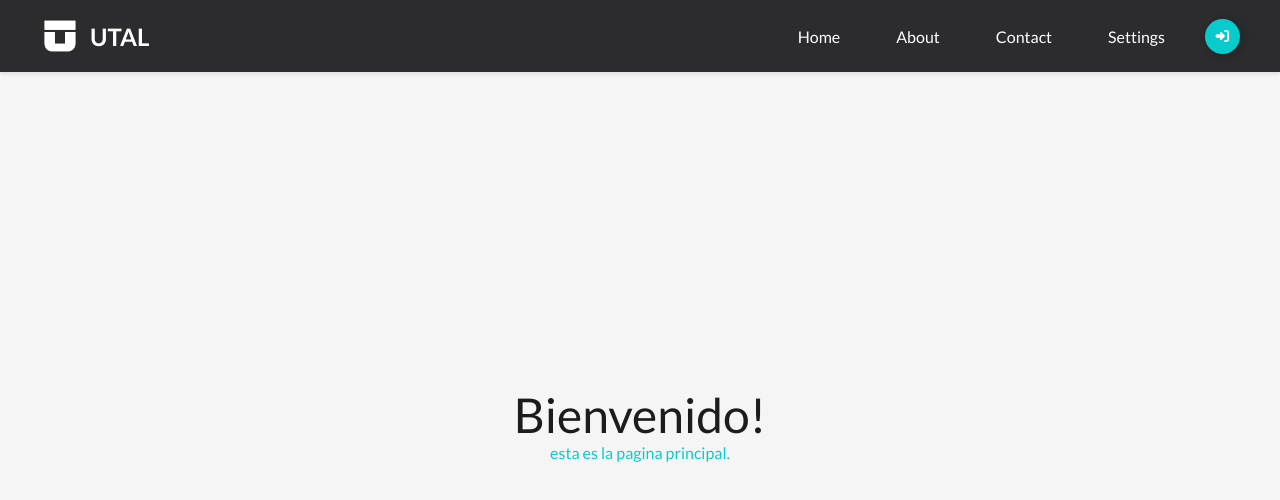
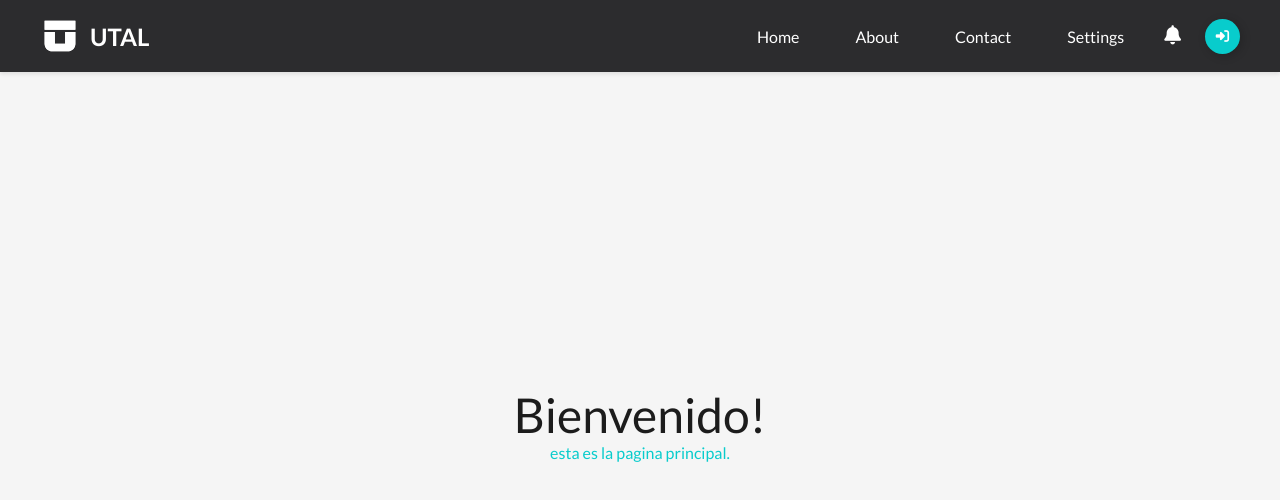
Before and after one commit to ConstruccionSoftware2024/Construccion-de-Software-2024-1, a Vue app: page / in a window 1280 px wide. Shown: the top 500 px of the page. Built offline with nearby package versions, Linux system fonts and the light colour scheme.

Commit message:
Primeros avances en mostrar Notificaciones 3hr

```diff
--- /dev/null
+++ b/src/components/ComponentesGrupoClaudio/Notificaciones.vue
@@ -0,0 +1,86 @@
+<script setup>
+
+import { ref } from 'vue'
+
+let idUsuario = ref([])
+let alertas = ref([])
+let mostrarDropdown = ref(false)
+
+/*
+const getUsers = async () => {
+    try {
+        let respuesta = await fetch('http://localhost:8080/users');
+        usuario = await respuesta.json();
+        console.log(usuario.id); // Aquí está el ID del usuario
+    }
+    catch (error) {
+        console.error('Error al obtener las usuarios:', error)
+    }
+}
+*/
+
+const obtenerAlertas = async () => {
+    try {
+        let respuesta = await fetch(`http://localhost:8080/user/${idUsuario}/alertas`)
+        alertas = await respuesta.json()
+        console.log('Alertas:', alertas)
+    }
+    catch (error) {
+        console.error('Error al obtener las alertas:', error)
+    }
+}
+
+// Se llama a obtenerAlertas cada 5 segundos
+//setInterval(obtenerAlertas, 5000)
+
+const toggleNotifications = () => {
+    mostrarDropdown.value = !mostrarDropdown.value
+}
+
+</script>
+
+<template>
+    <div class="container">
+        <i class="fa-solid fa-bell icon" @click="toggleNotifications"></i>
+    </div>
+    <div class="dropdown" v-show="mostrarDropdown">
+        <h1>Notificaciones</h1>
+        <!--
+        <ul>
+            <li v-for="alerta in alertas" :key="alerta.id">
+                {{ alerta.mensaje }}
+            </li>
+        </ul>
+        -->
+    </div>
+</template>
+
+<style scoped>
+.container {
+    display: flex;
+    justify-content: center;
+    align-items: center;
+}
+
+.icon {
+    font-size: 1.2rem;
+    color: white;
+    cursor: pointer;
+    transition: all 0.3s;
+}
+
+.icon:hover {
+    color: #08cccc;
+}
+
+.dropdown {
+    position: absolute;
+    top: 74px;
+    right: 2px;
+    color: white;
+    background-color: #2c2c2e;
+    border: 1px solid black;
+    border-radius: 5px;
+    padding: 10px;
+}
+</style>
--- a/src/components/ComponentesGrupoJoaquin/navBar.vue
+++ b/src/components/ComponentesGrupoJoaquin/navBar.vue
@@ -10,6 +10,7 @@
         <RouterLink to="/about" class="navLink">About</RouterLink>
         <RouterLink to="/contact" class="navLink">Contact</RouterLink>
         <RouterLink to="/settings" class="navLink">Settings</RouterLink>
+        <Notificaciones />
         <button class="loginButton" @click="goLogin">
           <div class="sign"><i class="fa-solid fa-right-to-bracket" id="icon"></i></div>
 
@@ -21,6 +22,7 @@
 </template>
 
 <script setup>
+import Notificaciones from '../ComponentesGrupoClaudio/Notificaciones.vue';
 import { useRouter } from 'vue-router'
 
 const router = useRouter()
@@ -44,6 +46,7 @@ const goLogin = () => {
   align-items: center;
   box-shadow: 0 2px 4px rgba(0, 0, 0, 0.1);
 }
+
 .container {
   display: flex;
   justify-content: space-between;
@@ -52,22 +55,27 @@ const goLogin = () => {
   max-width: 1200px;
   margin: 0 auto;
 }
+
 .navbarLeft {
   display: flex;
   align-items: center;
 }
+
 .logo {
   height: 40px;
   margin-right: 10px;
 }
+
 .text {
   font-size: 1.5rem;
   font-weight: bold;
 }
+
 .navbarRight {
   display: flex;
   gap: 1.5rem;
 }
+
 .navLink {
   color: white;
   text-decoration: none;
@@ -75,6 +83,7 @@ const goLogin = () => {
   padding: 0.5rem 1rem;
   transition: all 0.3s ease;
 }
+
 .navLink:hover {
   color: #08cccc;
   border-radius: 4px;
```
Also changed, not shown: 1 other file (tests, documents, lock files or other folders).
